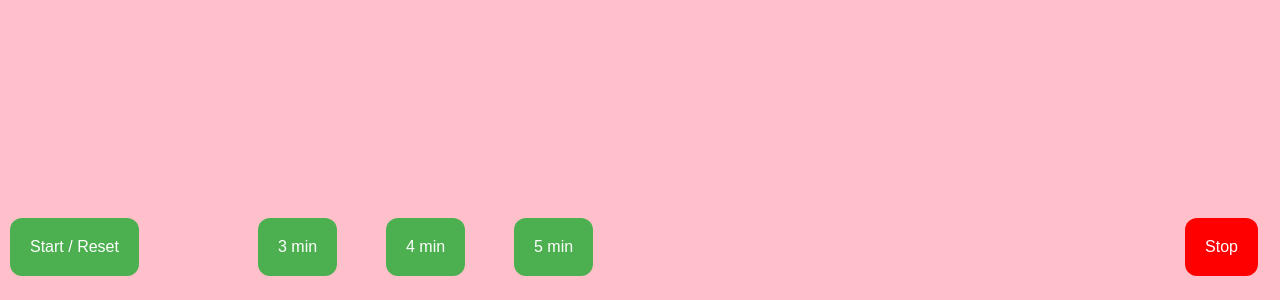
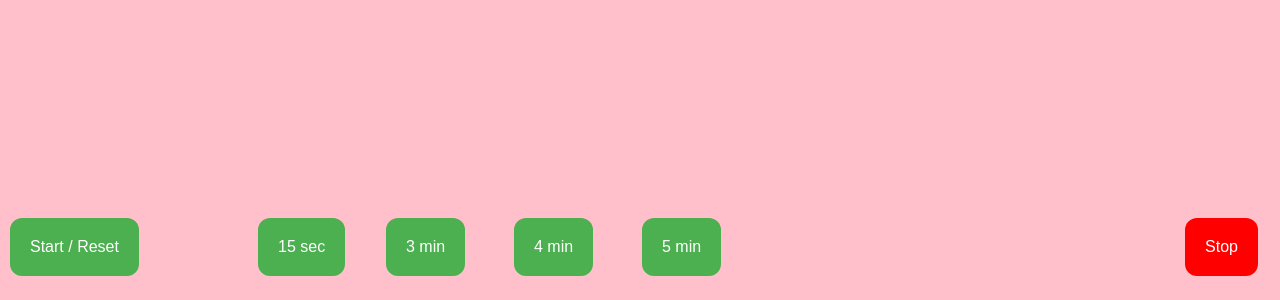
Before and after one commit to NickLangstone/ClimbingTimber, a plain HTML site: page countdowntimer.html in a window 1280 px wide. Shown: the part 500-800 px from the top of the page. Drawn offline with Linux system fonts and the light colour scheme.

Commit message:
added buttons

```diff
--- a/countdowntimer.html
+++ b/countdowntimer.html
@@ -52,9 +52,10 @@ body {
 <button class="button bottom" onclick='start()'>Start / Reset</button>
 
 
-<button class="button bottom" style='left: 20%' onclick='countDownTimeSeconds = 180; start()'>3 min</button>
-<button class="button bottom" style='left: 30%' onclick='countDownTimeSeconds=240; start()'>4 min</button>
-<button class="button bottom" style='left: 40%' onclick='countDownTimeSeconds=300; start()'>5 min</button>
+<button class="button bottom" style='left: 20%' onclick='countDownTimeSeconds = 15; start()'>15 sec</button>
+<button class="button bottom" style='left: 30%' onclick='countDownTimeSeconds = 180; start()'>3 min</button>
+<button class="button bottom" style='left: 40%' onclick='countDownTimeSeconds=240; start()'>4 min</button>
+<button class="button bottom" style='left: 50%' onclick='countDownTimeSeconds=300; start()'>5 min</button>
 
 <button class="button bottom stop right" onclick='stop()'>Stop</button>
 
```
